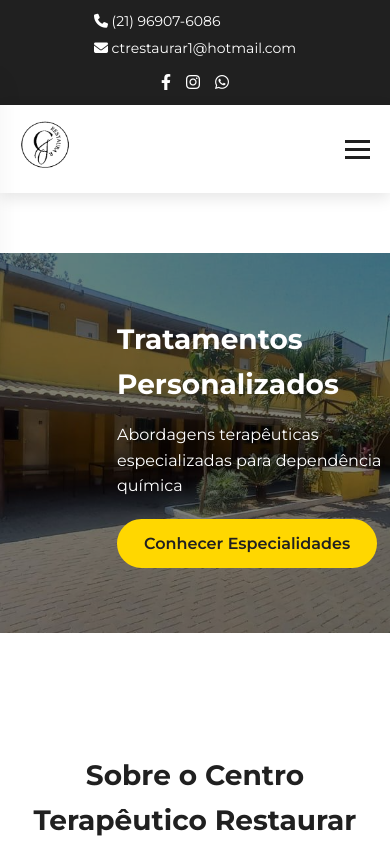
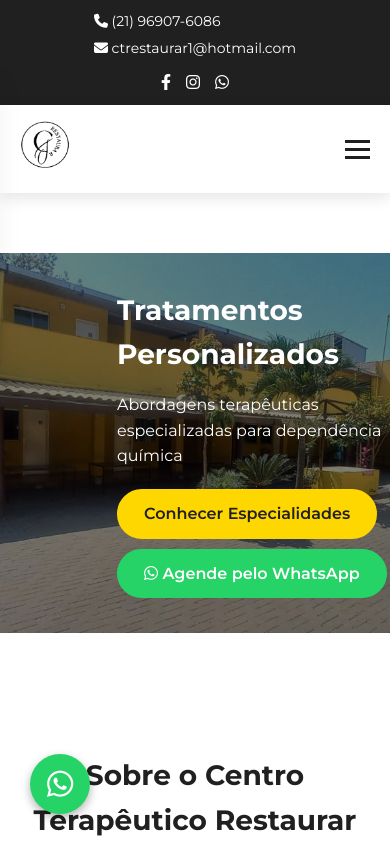
Before and after one commit to fnsdeividy/restaurar, a plain HTML site: page index.html in a window 390 px wide. Shown: the top 846 px of the page. Drawn offline with Linux system fonts and the light colour scheme.

Commit message:
add whatsapp

```diff
--- a/index.html
+++ b/index.html
@@ -21,7 +21,7 @@
             <div class="social-links">
                 <a href="#" aria-label="Facebook"><i class="fab fa-facebook-f"></i></a>
                 <a href="#" aria-label="Instagram"><i class="fab fa-instagram"></i></a>
-                <a href="#" aria-label="WhatsApp"><i class="fab fa-whatsapp"></i></a>
+                <a href="https://wa.me/5521969076086" target="_blank" aria-label="WhatsApp"><i class="fab fa-whatsapp"></i></a>
             </div>
         </div>
     </div>
@@ -61,6 +61,7 @@
                     <h1>Tratamentos Personalizados</h1>
                     <p>Abordagens terapêuticas especializadas para dependência química</p>
                     <a href="#especialidades" class="btn btn-primary">Conhecer Especialidades</a>
+                    <a href="https://wa.me/5521969076086" target="_blank" class="btn btn-whatsapp"><i class="fab fa-whatsapp"></i> Agende pelo WhatsApp</a>
                 </div>
                 <div class="slide-image" style="background-image: url('assets/images/patio-central.jpeg')"></div>
             </div>
@@ -81,6 +82,7 @@
                     <p>Nossa missão é proporcionar atendimento de qualidade, com profissionais altamente qualificados e uma abordagem personalizada que respeita a individualidade de cada paciente.</p>
                     <p>Contamos com uma equipe multidisciplinar especializada e uma estrutura moderna para garantir o melhor cuidado possível em cada etapa do seu tratamento.</p>
                     <a href="#contato" class="btn btn-secondary">Entre em Contato</a>
+                    <a href="https://wa.me/5521969076086" target="_blank" class="btn btn-whatsapp"><i class="fab fa-whatsapp"></i> Fale pelo WhatsApp</a>
                 </div>
                 <div class="about-image">
                     <img src="assets/images/campo-jogando.jpeg" alt="Centro Terapêutico Restaurar">
@@ -285,6 +287,7 @@
                             <textarea id="message" name="message" placeholder="Mensagem" rows="4"></textarea>
                         </div>
                         <button type="submit" class="btn btn-primary">Enviar Mensagem</button>
+                        <a href="https://wa.me/5521969076086" target="_blank" class="btn btn-whatsapp"><i class="fab fa-whatsapp"></i> Prefere WhatsApp?</a>
                     </form>
                 </div>
             </div>
@@ -325,6 +328,7 @@
                     <p><i class="fas fa-map-marker-alt"></i> Rua volta fria №501 Capivari</p>
                     <p><i class="fas fa-phone"></i> (21) 97036-1708</p>
                     <p><i class="fas fa-envelope"></i> ctrestaurar1@hotmail.com</p>
+                    <p><a href="https://wa.me/5521969076086" target="_blank" class="whatsapp-link"><i class="fab fa-whatsapp"></i> (21) 96907-6086 - Clique para conversar</a></p>
                 </div>
             </div>
             <div class="footer-bottom">
@@ -335,6 +339,11 @@
 
     <a href="#" class="back-to-top"><i class="fas fa-arrow-up"></i></a>
 
+    <!-- Floating WhatsApp Button -->
+    <a href="https://wa.me/5521969076086" target="_blank" class="floating-whatsapp">
+        <i class="fab fa-whatsapp"></i>
+    </a>
+
     <script src="script.js"></script>
 </body>
 </html>
--- a/styles.css
+++ b/styles.css
@@ -79,6 +79,22 @@ img {
     color: var(--secondary-color);
 }
 
+.btn-whatsapp {
+    background-color: #25D366;
+    color: var(--white);
+    border: 2px solid #25D366;
+    margin-left: 10px;
+    display: inline-flex;
+    align-items: center;
+    gap: 8px;
+}
+
+.btn-whatsapp:hover {
+    background-color: #128C7E;
+    border-color: #128C7E;
+    color: var(--white);
+}
+
 .section-header {
     text-align: center;
     margin-bottom: 35px;
@@ -136,6 +152,10 @@ img {
 
 .social-links a:hover {
     color: var(--primary-color);
+}
+
+.social-links a[aria-label="WhatsApp"]:hover {
+    color: #25D366;
 }
 
 /* Header & Navigation */
@@ -700,6 +720,19 @@ footer {
     color: var(--primary-color);
 }
 
+.whatsapp-link {
+    color: #25D366;
+    font-weight: 500;
+    transition: var(--transition);
+    display: inline-flex;
+    align-items: center;
+    gap: 8px;
+}
+
+.whatsapp-link:hover {
+    color: #128C7E;
+}
+
 .footer-contact p {
     margin-bottom: 10px;
     display: flex;
@@ -736,6 +769,30 @@ footer {
 .back-to-top.active {
     opacity: 1;
     visibility: visible;
+}
+
+/* Floating WhatsApp Button */
+.floating-whatsapp {
+    position: fixed;
+    bottom: 30px;
+    left: 30px;
+    width: 60px;
+    height: 60px;
+    background-color: #25D366;
+    color: var(--white);
+    border-radius: 50%;
+    display: flex;
+    align-items: center;
+    justify-content: center;
+    font-size: 30px;
+    box-shadow: 0 4px 10px rgba(0, 0, 0, 0.3);
+    z-index: 1000;
+    transition: all 0.3s ease;
+}
+
+.floating-whatsapp:hover {
+    background-color: #128C7E;
+    transform: scale(1.1);
 }
 
 /* Responsive Styles */
@@ -821,6 +878,13 @@ footer {
         gap: 10px;
     }
 
+    .btn-whatsapp {
+        margin-left: 0;
+        margin-top: 10px;
+        display: inline-block;
+        text-align: center;
+    }
+
     .contact-info {
         flex-direction: column;
         gap: 5px;
```
